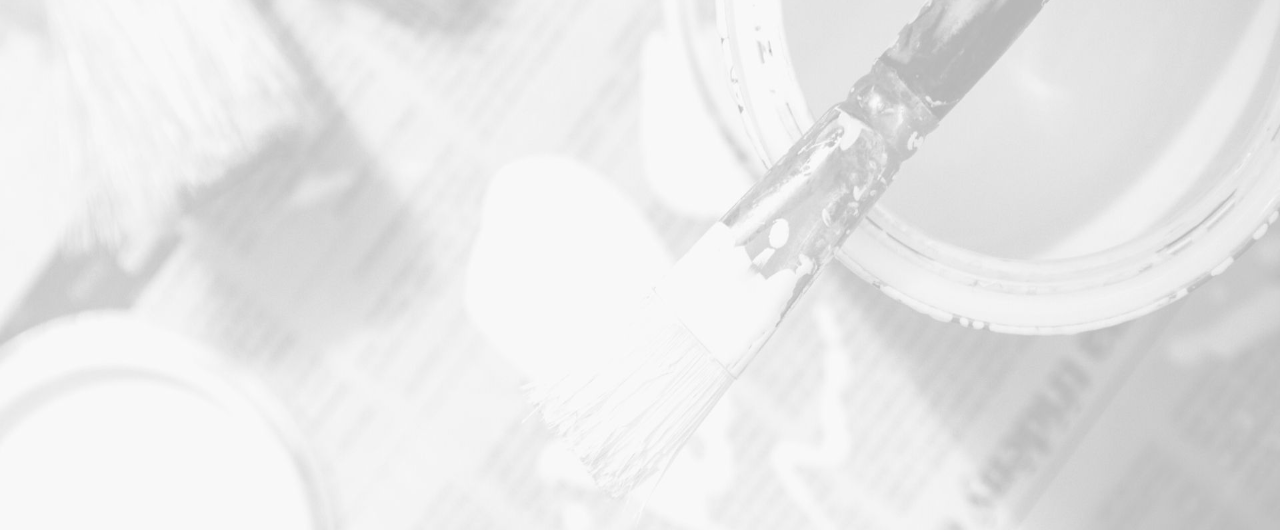
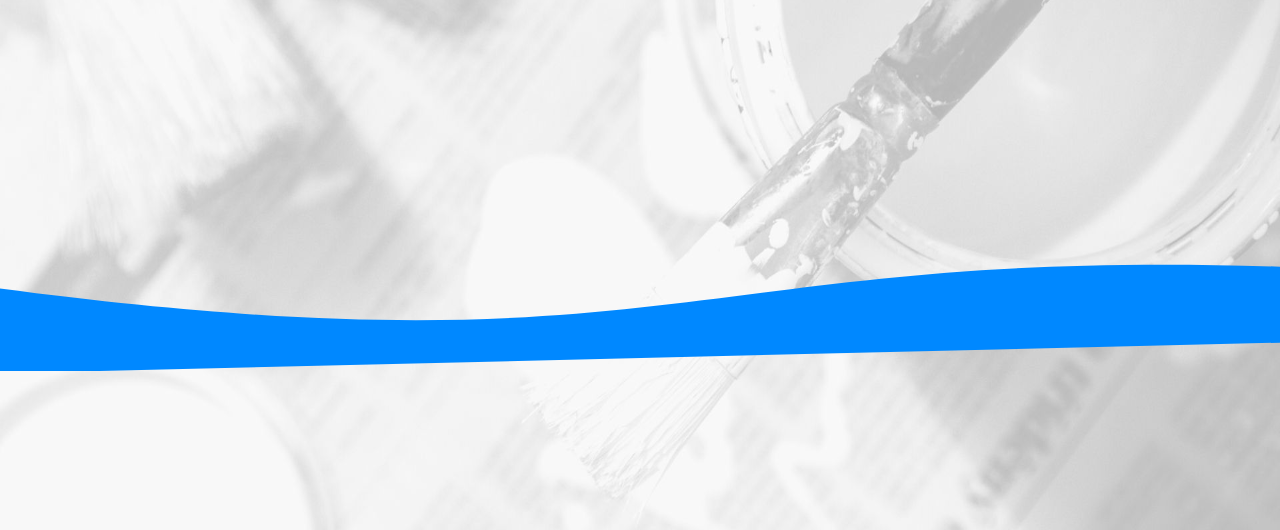
Before and after one commit to Alvaro-Schmit/Pinturas-Zen, a plain HTML site: page cotizador.html in a window 1280 px wide. Shown: the part 270-800 px from the top of the page. Drawn offline with Linux system fonts and the light colour scheme; a web font is replaced by a local one.

Commit message:
no funciona este clavo

```diff
--- a/cotizador.html
+++ b/cotizador.html
@@ -20,7 +20,7 @@
   <link rel="stylesheet" href="./css/style3.css" />
   <link rel="stylesheet" href="./css/navBar.css" />
 
-  <link rel="stylesheet" href="./css/cotizador4.css" />
+  <link rel="stylesheet" href="./css/cotizador3.css" />
 </head>
 
 <body>
```
